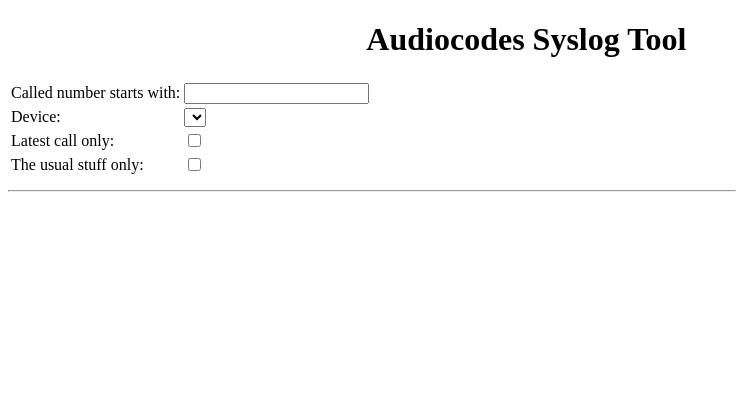
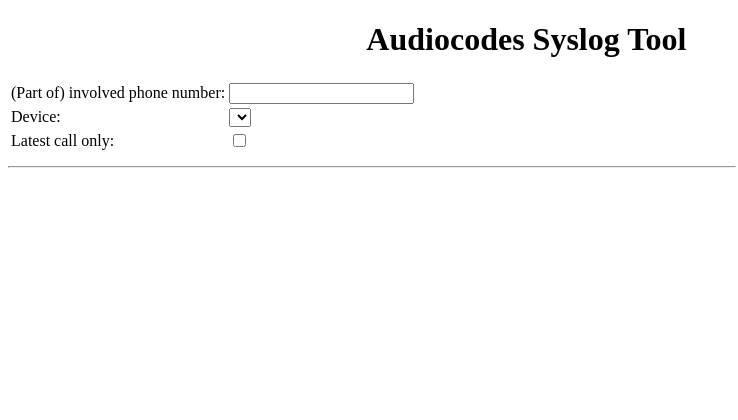
Before and after one commit to niekvlessert/audiocodes_syslog_tool, a PHP site: page / in a window 1280 px wide. Shown: the top 420 px of the page, without its empty margins (0-738 px from the left). Run offline with PHP 8.4, Linux system fonts and the light colour scheme; data that the repository does not hold is empty; a stand-in replaces the project's code that opens the database connection; some libraries are stand-ins or nearby versions.

Commit message:
Fixes
- Forgot to open http in the RHEL7 firewall
- Changed the text for searching numbers to match what is actually searched
- Removed usual stuff only

```diff
--- a/index.php
+++ b/index.php
@@ -62,7 +62,7 @@ error_reporting(E_ALL);
 <div id="call_info1">
 <form id='form' method=get>
 <table>
-<tr><td>Called number starts with:</td><td><input id='number' name='number' type=text id='number'></td></tr>
+<tr><td>(Part of) involved phone number:</td><td><input id='number' name='number' type=text id='number'></td></tr>
 <tr><td>Device:</td><td><select name=device>
 <?
 foreach ($devices_to_log as $name => $ip) {
@@ -74,7 +74,7 @@ foreach ($devices_to_log as $name => $ip) {
 </select></td></tr>
 
 <tr><td>Latest call only:</td><td><input id='last_one_only' name='last_one_only' type=checkbox></td></tr>
-<tr><td>The usual stuff only:</td><td><input id='usual_stuff_only' name='usual_stuff_only' type=checkbox></td></tr>
+<!--<tr><td>The usual stuff only:</td><td><input id='usual_stuff_only' name='usual_stuff_only' type=checkbox></td></tr>-->
 </table>
 <input type="submit" style="position: absolute; left: -9999px"/>
 </form>
@@ -103,7 +103,7 @@ var sip_dialog_position = 0;
 var sip_stack_message_found = false;
 var sip_message_found = false;
 var sid;
-var usual_stuff_only = false;
+//var usual_stuff_only = false;
 var latest_call_only = false;
 var sid_available = false;
 var ctx;
@@ -169,7 +169,7 @@ if (strlen($number)>0 || $sid) {
 	if ($sid) {
 		echo "sid_available = true\n";
 	}
-	if (@$_GET['usual_stuff_only'] == "on") echo "usual_stuff_only = true\n";
+	//if (@$_GET['usual_stuff_only'] == "on") echo "usual_stuff_only = true\n";
 
 	$db = pg_connect("host=$dbhost port=5432 dbname=$dbname user=$dbuser password=$dbpass") or die("error");
 	$query = NULL;
@@ -183,7 +183,7 @@ if (strlen($number)>0 || $sid) {
 	$sid_length = strlen($sid_data[1][0]);
 	//echo "console.log('found sid length: $sid_length');\n";
 
-	if ($latest_call_only) $query = "select main.message, main.devicereportedtime, main.fromhost, main.id FROM systemevents_$device"."$date main WHERE main.sid = (select '{' || trim(secondary.sessionid::text) || '}' from systemevents_$device"."$date"."_cdr_formatted secondary where secondary.dsturibeforemap like '%$number%' or secondary.srcuri like '%$number%' or secondary.dsturi like '%$number%' order by secondary.sessionid desc limit 1) order by main.id;";
+	if ($latest_call_only) $query = "select main.message, main.devicereportedtime, main.fromhost, main.id, main.priority FROM systemevents_$device"."$date main WHERE main.sid = (select '{' || trim(secondary.sessionid::text) || '}' from systemevents_$device"."$date"."_cdr_formatted secondary where secondary.dsturibeforemap like '%$number%' or secondary.srcuri like '%$number%' or secondary.dsturi like '%$number%' order by secondary.sessionid desc limit 1) order by main.id;";
 	if ($sid) $query = "select main.message, main.devicereportedtime, main.fromhost, main.id, main.priority FROM systemevents_$device"."$date main WHERE sid like '%$sid%' order by main.id;";
 	if (!$query) $query = "select distinct on (sessionid) dsturibeforemap, sessionid, setuptime, id from systemevents_$device"."$date"."_cdr_formatted where dsturibeforemap like '%$number%' or srcuri like '%$number%' or dsturi like '%$number%' order by sessionid desc limit 20";
 
@@ -337,7 +337,7 @@ if (strlen($number)>0 || $sid) {
 <hr/>
 <script>
 if (latest_call_only) document.getElementById("last_one_only").checked = true;
-if (usual_stuff_only) document.getElementById("usual_stuff_only").checked = true;
+//if (usual_stuff_only) document.getElementById("usual_stuff_only").checked = true;
 if (number) document.getElementById("number").value = number;
 
 function addRow(i) {
@@ -440,11 +440,11 @@ function addRow(i) {
 
 	div.className = callog[i].messagetype;
 
-	if (usual_stuff_only) {
-		if (display_this_item) document.getElementById("callog").appendChild(div);
-	} else {
+	//if (usual_stuff_only) {
+		//if (display_this_item) document.getElementById("callog").appendChild(div);
+	//} else {
 		if (document.getElementById(callog[i].messagetype).checked) document.getElementById("callog").appendChild(div);
-	}
+	//}
 }
 
 var message_types = [];
@@ -885,7 +885,7 @@ async function canvas_arrow(context, fromx, fromy, tox, toy, r){
 async function processMessageTypes() {
 	var div = document.createElement('div');
 
-	if (!usual_stuff_only) {
+	//if (!usual_stuff_only) {
 		for (const item of callog) {
 			await addToMessageTypes(item);
 		}
@@ -903,7 +903,7 @@ async function processMessageTypes() {
 		div.innerHTML += " | <input type='button' onclick='setAllMessageTypes(true)' value='Enable all'/>";
 		div.innerHTML += "<hr/>";
 		document.getElementById("options").appendChild(div);
-	}
+	//}
 
 	await updateScreen();
 	await drawSip();
```
Also changed, not shown: 1 other file.
